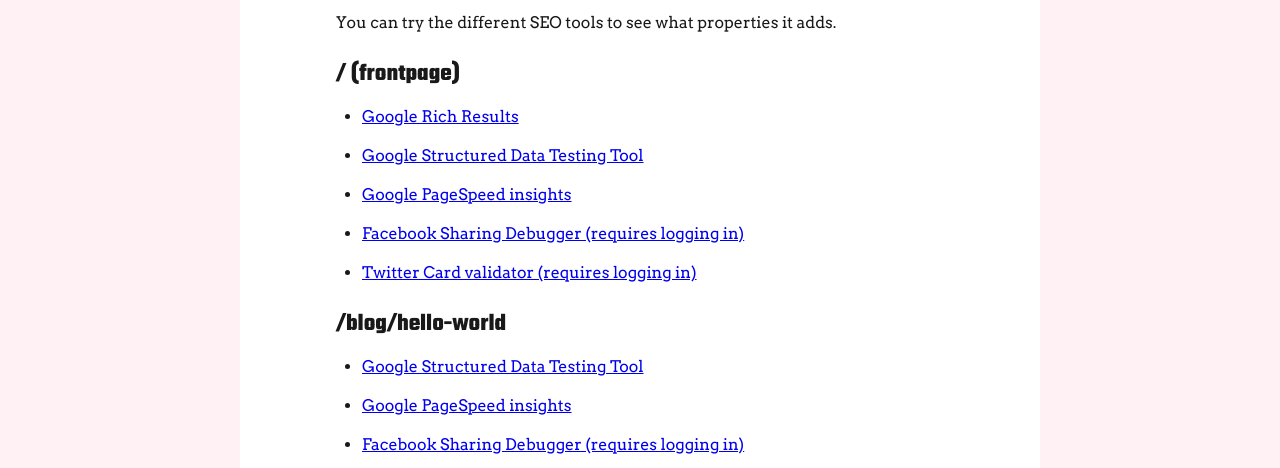
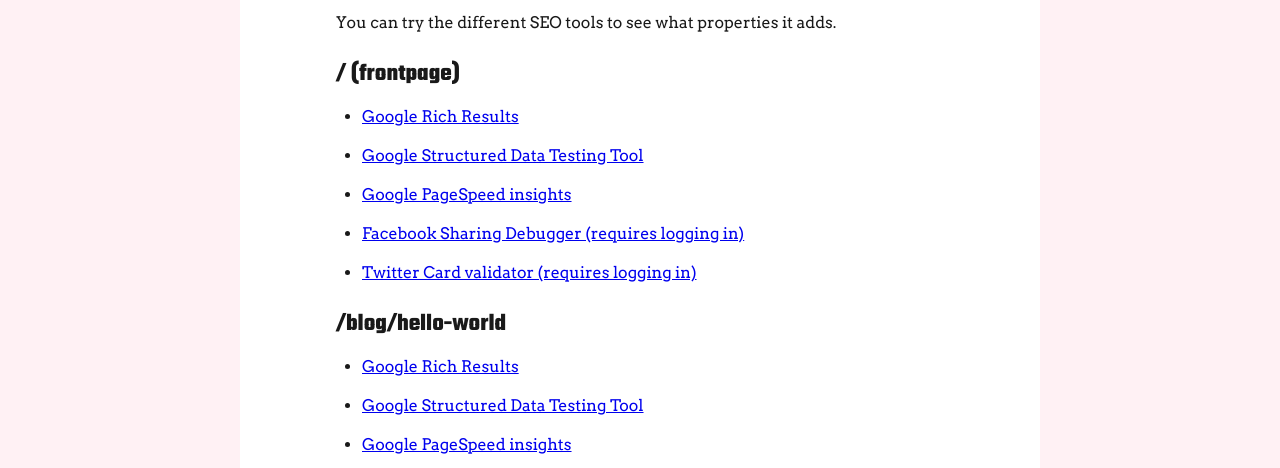
Before and after one commit to TeemuKoivisto/react-seo-meta-tags, a Gatsby site in the folder example/: page / in a window 1280 px wide. Shown: the part 309-777 px from the top of the page. Built offline with nearby package versions, Linux system fonts and the light colour scheme; Gatsby itself is replaced by a stand-in of ours; some packages are replaced by stand-ins of ours.

Commit message:
Update example

```diff
--- a/example/src/pages/index.tsx
+++ b/example/src/pages/index.tsx
@@ -35,7 +35,7 @@
 
           <h2>/ (frontpage)</h2>
           <ul>
-          <li><a href="https://search.google.com/test/rich-results" rel="noopener">
+            <li><a href="https://search.google.com/test/rich-results" rel="noopener">
               Google Rich Results
             </a></li>
             <li><a href="https://search.google.com/structured-data/testing-tool#url=https%3A%2F%2Fteemukoivisto.github.io%2Freact-seo-meta-tags" rel="noopener">
@@ -54,6 +54,9 @@
 
           <h2>/blog/hello-world</h2>
           <ul>
+            <li><a href="https://search.google.com/test/rich-results" rel="noopener">
+              Google Rich Results
+            </a></li>
             <li><a href="https://search.google.com/structured-data/testing-tool#url=https%3A%2F%2Fteemukoivisto.github.io%2Freact-seo-meta-tags%2Fblog%2Fhello-world%2F" rel="noopener">
               Google Structured Data Testing Tool
             </a></li>
```
Also changed, not shown: 1 other file.
